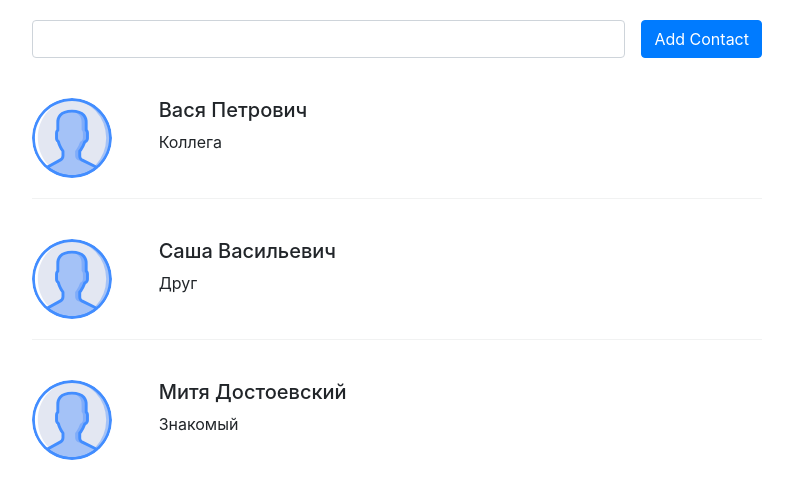
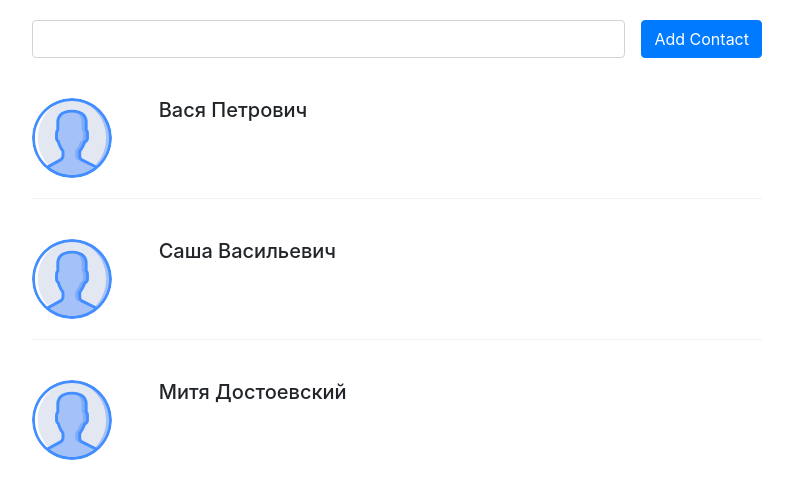
Before and after one commit to alexdru/contact-book-app, a Vue app: page / in a window 1280 px wide. Shown: the top 498 px of the page, without its empty margins (243-1036 px from the left). Built offline with nearby package versions, Linux system fonts and the light colour scheme.

Commit message:
add adding new contact & fix bootstrap-vue

```diff
--- a/src/App.vue
+++ b/src/App.vue
@@ -1,5 +1,8 @@
 <template>
   <div id="app">
+    <AddContact
+      @add-contact="addContact"
+    />
     <ContactsList
       v-bind:contacts="contacts"
     />
@@ -8,20 +11,27 @@
 
 <script>
   import ContactsList from "./components/ContactsList";
+  import AddContact from "./components/AddContact";
 
   export default {
     name: 'App',
     data() {
       return {
         contacts: [
-          {id: 1, name: 'Вася Петрович', title: 'Коллега'},
-          {id: 2, name: 'Саша Васильевич', title: 'Друг'},
-          {id: 3, name: 'Митя Достоевский', title: 'Знакомый'}
+          {id: 1, name: 'Вася Петрович'},
+          {id: 2, name: 'Саша Васильевич'},
+          {id: 3, name: 'Митя Достоевский'}
         ]
       }
     },
+    methods: {
+      addContact(contact) {
+        this.contacts.push(contact)
+      }
+    },
     components: {
-      ContactsList
+      ContactsList,
+      AddContact
     }
   }
 </script>
--- a/src/components/AddContact.vue
+++ b/src/components/AddContact.vue
@@ -1,24 +1,39 @@
 <template>
-    <div class="contact-add">
-        <div class="row d-flex justify-content-center">
-            <div class="col-md-8 col-sm-12">
-                <form class="form" @submit.prevent="onSubmit">
-                    <div class="input-group">
-                        <input type="text" class="form-control mr-3 rounded">
-                        <span class="input-group-btn"><button type="submit" class="btn btn-primary">Add Contact</button></span>
-                    </div>
-                </form>
-            </div>
+    <b-container>
+        <div class="contact-add">
+            <b-row class="d-flex justify-content-center">
+                <div class="col-md-8 col-sm-12">
+                    <b-form @submit.prevent="onSubmit">
+                        <b-input-group>
+                            <input type="text" class="form-control mr-3 rounded" v-model="name">
+                            <span class="input-group-btn"><button type="submit" class="btn btn-primary">Add Contact</button></span>
+                        </b-input-group>
+                    </b-form>
+                </div>
+            </b-row>
         </div>
-    </div>
+    </b-container>
 </template>
 
 <script>
     export default {
         name: "AddContact",
+        data() {
+            return {
+                name: ''
+            }
+        },
         methods: {
             onSubmit() {
-                console.log('Add Contact')
+                if (this.name.trim()) {
+                    const newContact = {
+                        id: Date.now(),
+                        name: this.name
+                    }
+
+                    this.$emit('add-contact', newContact)
+                    this.name = ''
+                }
             }
         }
     }
--- a/src/components/ContactsItem.vue
+++ b/src/components/ContactsItem.vue
@@ -1,14 +1,13 @@
 <template>
     <div class="contacts__item">
-        <div class="row">
+        <b-row>
             <div class="col-md-2 col-sm-2">
                 <div class="contacts__item-img"></div>
             </div>
             <div class="col-md-7 col-sm-7">
                 <h5>{{ contact.name }}</h5>
-                <div>{{ contact.title }}</div>
             </div>
-        </div>
+        </b-row>
     </div>
 </template>
 
--- a/src/components/ContactsList.vue
+++ b/src/components/ContactsList.vue
@@ -1,7 +1,6 @@
 <template>
-    <div class="container">
-        <AddContact />
-        <div class="row d-flex justify-content-center">
+    <b-container>
+        <b-row class="d-flex justify-content-center">
             <div class="col-md-8 col-sm-12">
                 <div class="contacts">
                     <ContactsItem
@@ -11,20 +10,18 @@
                     />
                 </div>
             </div>
-        </div>
-    </div>
+        </b-row>
+    </b-container>
 </template>
 
 <script>
     import ContactsItem from "./ContactsItem";
-    import AddContact from "./AddContact";
 
     export default {
         name: "ContactsList",
         props: ['contacts'],
         components: {
-            ContactsItem,
-            AddContact
+            ContactsItem
         }
     }
 </script>
```
